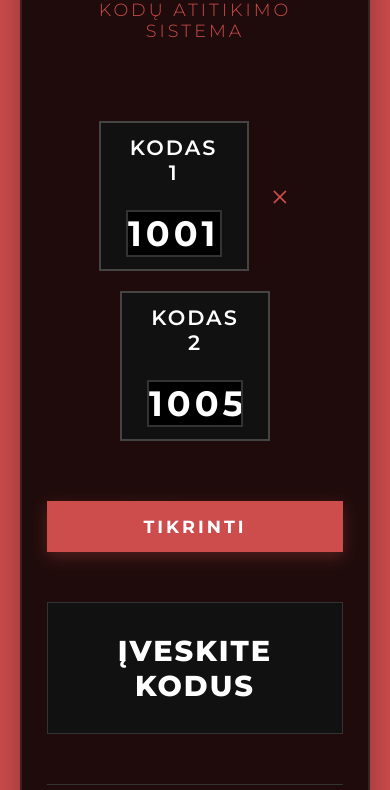
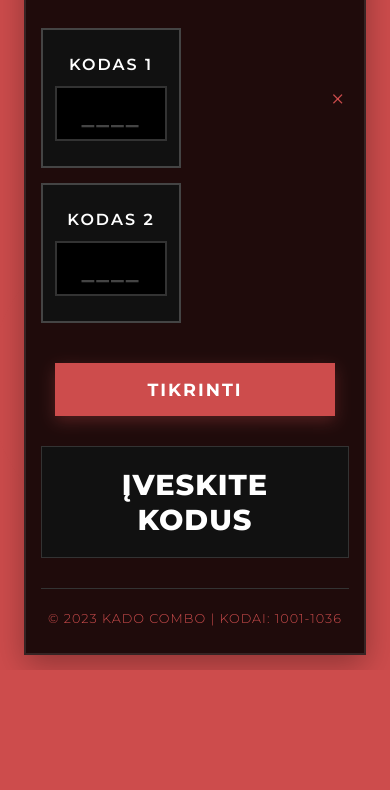
Before and after one commit to D3besis/KADO-COMBO, a plain HTML site: page index.html in a window 390 px wide. Shown: the part 176-966 px from the top of the page. After the commit the page ends 846 px from the top, so only its background shows below. Drawn offline with Linux system fonts and the light colour scheme.

Commit message:
update 2

```diff
--- a/index.html
+++ b/index.html
@@ -22,6 +22,14 @@
             color: #fff;
             font-family: 'Montserrat', sans-serif;
             position: relative;
+            -webkit-tap-highlight-color: transparent;
+        }
+
+        /* iPhone/iPad specific optimizations */
+        @supports (-webkit-touch-callout: none) {
+            body {
+                min-height: -webkit-fill-available;
+            }
         }
 
         /* Minimal background effect */
@@ -53,36 +61,38 @@
         .container {
             background-color: rgba(0, 0, 0, 0.85);
             border-radius: 0;
-            padding: 50px 40px;
+            padding: 40px 30px;
             width: 100%;
             max-width: 650px;
             border: 2px solid rgba(255, 255, 255, 0.1);
             position: relative;
             text-align: center;
             box-shadow: 0 10px 30px rgba(0, 0, 0, 0.3);
+            margin: 20px;
         }
 
         /* Title with Montserrat */
         .title-container {
-            margin-bottom: 60px;
+            margin-bottom: 50px;
             padding-bottom: 20px;
             position: relative;
         }
 
         h1 {
-            font-size: 4rem;
+            font-size: 3.5rem;
             color: #fff;
-            letter-spacing: 4px;
+            letter-spacing: 3px;
             margin-bottom: 15px;
             font-weight: 800;
             text-transform: uppercase;
             text-shadow: 2px 2px 4px rgba(0, 0, 0, 0.5);
+            line-height: 1.2;
         }
 
         .subtitle {
-            font-size: 1.1rem;
+            font-size: 1rem;
             color: #cd4c4c;
-            letter-spacing: 3px;
+            letter-spacing: 2px;
             font-weight: 300;
             text-transform: uppercase;
         }
@@ -92,14 +102,14 @@
             display: flex;
             justify-content: center;
             align-items: center;
-            gap: 40px;
-            margin-bottom: 60px;
+            gap: 30px;
+            margin-bottom: 50px;
             flex-wrap: wrap;
         }
 
         .input-square {
-            width: 200px;
-            height: 200px;
+            width: 190px;
+            height: 190px;
             background-color: #111;
             border: 2px solid #444;
             border-radius: 0;
@@ -107,8 +117,9 @@
             flex-direction: column;
             justify-content: center;
             align-items: center;
-            padding: 25px;
+            padding: 30px 20px;
             transition: all 0.3s ease;
+            position: relative;
         }
 
         .input-square:focus-within {
@@ -117,9 +128,9 @@
         }
 
         .input-label {
-            font-size: 1.3rem;
+            font-size: 1.2rem;
             color: #fff;
-            margin-bottom: 25px;
+            margin-bottom: 20px;
             font-weight: 600;
             letter-spacing: 2px;
             text-transform: uppercase;
@@ -127,17 +138,18 @@
 
         .code-input {
             width: 100%;
-            height: 80px;
+            height: 75px;
             background-color: #000;
             border: 2px solid #333;
             border-radius: 0;
             color: #fff;
-            font-size: 3.2rem;
+            font-size: 2.8rem;
             text-align: center;
             outline: none;
             font-weight: 700;
-            letter-spacing: 8px;
+            letter-spacing: 6px;
             font-family: 'Montserrat', sans-serif;
+            padding: 0 10px;
         }
 
         .code-input:focus {
@@ -145,23 +157,30 @@
             background-color: #111;
         }
 
+        .code-input::placeholder {
+            color: #444;
+            font-size: 2.2rem;
+            letter-spacing: 2px;
+        }
+
         /* Connect symbol */
         .connect-symbol {
             color: #cd4c4c;
-            font-size: 3rem;
+            font-size: 2.8rem;
             font-weight: 300;
+            padding: 0 10px;
         }
 
         /* Button with #cd4c4c color */
         .check-button {
             display: block;
-            margin: 0 auto 50px;
-            padding: 22px 100px;
+            margin: 0 auto 40px;
+            padding: 20px 80px;
             background-color: #cd4c4c;
             color: white;
             border: none;
             border-radius: 0;
-            font-size: 1.5rem;
+            font-size: 1.4rem;
             font-weight: 700;
             cursor: pointer;
             transition: all 0.3s ease;
@@ -169,26 +188,22 @@
             font-family: 'Montserrat', sans-serif;
             text-transform: uppercase;
             box-shadow: 0 5px 15px rgba(205, 76, 76, 0.3);
+            -webkit-appearance: none;
         }
 
-        .check-button:hover {
+        .check-button:hover, .check-button:active {
             background-color: #d85c5c;
-            transform: translateY(-3px);
+            transform: translateY(-2px);
             box-shadow: 0 8px 20px rgba(205, 76, 76, 0.4);
-        }
-
-        .check-button:active {
-            transform: translateY(0);
-            background-color: #b83c3c;
         }
 
         /* Result area */
         .result-area {
             text-align: center;
-            padding: 30px;
+            padding: 25px 20px;
             background-color: #111;
             border: 1px solid #333;
-            min-height: 120px;
+            min-height: 110px;
             display: flex;
             justify-content: center;
             align-items: center;
@@ -196,14 +211,15 @@
         }
 
         .result-text {
-            font-size: 2.8rem;
+            font-size: 2.5rem;
             font-weight: 800;
             letter-spacing: 2px;
-            min-height: 70px;
+            min-height: 60px;
             display: flex;
             align-items: center;
             justify-content: center;
             text-transform: uppercase;
+            padding: 0 10px;
         }
 
         .teisingai {
@@ -217,83 +233,211 @@
 
         /* Footer */
         .footer {
-            margin-top: 50px;
-            padding-top: 25px;
+            margin-top: 40px;
+            padding-top: 20px;
             border-top: 1px solid #333;
             color: #cd4c4c;
-            font-size: 0.9rem;
-            letter-spacing: 2px;
+            font-size: 0.85rem;
+            letter-spacing: 1.5px;
             font-weight: 300;
             text-transform: uppercase;
+            line-height: 1.5;
         }
 
-        /* Responsive */
-        @media (max-width: 768px) {
+        /* iPhone Optimization */
+        @media only screen and (max-width: 768px) {
+            body {
+                padding: 15px;
+                align-items: flex-start;
+                padding-top: 40px;
+                min-height: 100vh;
+                min-height: -webkit-fill-available;
+            }
+
             .container {
-                padding: 40px 25px;
+                padding: 30px 20px;
+                margin: 0;
+                max-width: 95%;
             }
 
             h1 {
-                font-size: 3rem;
+                font-size: 2.8rem;
+                letter-spacing: 2px;
+                margin-bottom: 10px;
+            }
+
+            .subtitle {
+                font-size: 0.9rem;
+                letter-spacing: 1.5px;
+            }
+
+            .input-area {
+                gap: 20px;
+                margin-bottom: 40px;
             }
 
             .input-square {
-                width: 170px;
-                height: 170px;
+                width: 160px;
+                height: 160px;
+                padding: 25px 15px;
+            }
+
+            .input-label {
+                font-size: 1.1rem;
+                margin-bottom: 15px;
             }
 
             .code-input {
-                font-size: 2.5rem;
-                height: 70px;
-                letter-spacing: 6px;
+                height: 65px;
+                font-size: 2.4rem;
+                letter-spacing: 5px;
+                padding: 0 8px;
+            }
+
+            .code-input::placeholder {
+                font-size: 1.8rem;
+            }
+
+            .connect-symbol {
+                font-size: 2.2rem;
+                padding: 0 5px;
+            }
+
+            .check-button {
+                padding: 18px 50px;
+                font-size: 1.2rem;
+                letter-spacing: 2px;
+                width: 100%;
+                max-width: 300px;
+                margin-bottom: 30px;
+            }
+
+            .result-area {
+                padding: 20px 15px;
+                min-height: 90px;
+            }
+
+            .result-text {
+                font-size: 2rem;
+                letter-spacing: 1px;
+                padding: 0 8px;
+            }
+
+            .footer {
+                font-size: 0.8rem;
+                letter-spacing: 1px;
+                margin-top: 30px;
+            }
+        }
+
+        /* Small phones */
+        @media only screen and (max-width: 480px) {
+            .container {
+                padding: 25px 15px;
+            }
+
+            h1 {
+                font-size: 2.2rem;
+            }
+
+            .subtitle {
+                font-size: 0.8rem;
+            }
+
+            .input-square {
+                width: 140px;
+                height: 140px;
+                padding: 20px 12px;
+            }
+
+            .input-label {
+                font-size: 1rem;
+                margin-bottom: 12px;
+            }
+
+            .code-input {
+                height: 55px;
+                font-size: 2rem;
+                letter-spacing: 4px;
+                padding: 0 6px;
+            }
+
+            .code-input::placeholder {
+                font-size: 1.6rem;
             }
 
             .input-area {
-                gap: 30px;
+                gap: 15px;
+                flex-direction: row;
+                justify-content: space-between;
+            }
+
+            .connect-symbol {
+                font-size: 1.8rem;
+                padding: 0 3px;
             }
 
             .check-button {
-                padding: 18px 60px;
-                font-size: 1.3rem;
+                padding: 16px 30px;
+                font-size: 1.1rem;
+                max-width: 280px;
             }
 
             .result-text {
-                font-size: 2.2rem;
+                font-size: 1.8rem;
             }
         }
 
-        @media (max-width: 480px) {
+        /* Very small phones (iPhone SE, etc) */
+        @media only screen and (max-width: 375px) {
             .input-square {
-                width: 150px;
-                height: 150px;
+                width: 125px;
+                height: 125px;
+                padding: 18px 10px;
             }
 
             .code-input {
-                font-size: 2.2rem;
-                height: 60px;
-                letter-spacing: 4px;
+                height: 50px;
+                font-size: 1.8rem;
+                letter-spacing: 3px;
+            }
+
+            .code-input::placeholder {
+                font-size: 1.4rem;
+            }
+
+            h1 {
+                font-size: 2rem;
+            }
+
+            .result-text {
+                font-size: 1.6rem;
+            }
+        }
+
+        /* Landscape orientation for phones */
+        @media only screen and (max-height: 600px) and (orientation: landscape) {
+            body {
+                align-items: flex-start;
+                padding-top: 20px;
+            }
+
+            .container {
+                padding: 20px;
+                max-width: 90%;
+            }
+
+            .title-container {
+                margin-bottom: 30px;
             }
 
             h1 {
                 font-size: 2.5rem;
             }
 
-            .input-area {
-                gap: 20px;
-            }
-
-            .connect-symbol {
-                font-size: 2.5rem;
-            }
-
-            .check-button {
-                padding: 15px 40px;
-                font-size: 1.1rem;
-                width: 100%;
-            }
-
-            .result-text {
-                font-size: 1.8rem;
+            .input-square {
+                width: 140px;
+                height: 140px;
             }
         }
     </style>
@@ -311,7 +455,7 @@
         <div class="input-area">
             <div class="input-square">
                 <div class="input-label">KODAS 1</div>
-                <input type="text" class="code-input" id="code1" maxlength="4" placeholder="1001">
+                <input type="text" class="code-input" id="code1" maxlength="4" placeholder="____">
             </div>
 
             <div class="connect-symbol">
@@ -320,7 +464,7 @@
 
             <div class="input-square">
                 <div class="input-label">KODAS 2</div>
-                <input type="text" class="code-input" id="code2" maxlength="4" placeholder="1005">
+                <input type="text" class="code-input" id="code2" maxlength="4" placeholder="____">
             </div>
         </div>
 
@@ -340,46 +484,70 @@
     </div>
 
     <script>
-        // Define valid code pairs
+        // Define valid code pairs (86 positive pairs - both directions)
         const validPairs = new Set([
-            "1001-1005", "1001-1006", "1001-1014",
-            "1002-1006", "1002-1007", "1002-1014",
-            "1003-1022", "1003-1016",
-            "1004-1001", "1004-1005", "1004-1014",
-            "1005-1001", "1005-1004", "1005-1014", "1005-1023",
-            "1006-1002", "1006-1023", "1006-1014", "1006-1001",
-            "1007-1023", "1007-1019",
-            "1008-1018", "1008-1014",
-            "1009-1034", "1009-1032",
-            "1010-1014", "1010-1033",
-            "1011-1015", "1011-1012", "1011-1030", "1011-1013",
-            "1012-1011", "1012-1015", "1012-1013",
-            "1013-1012", "1013-1011",
-            "1014-1001", "1014-1002", "1014-1004", "1014-1005",
-            "1014-1010", "1014-1008", "1014-1026",
-            "1015-1027",
-            "1016-1003", "1016-1031",
-            "1017-1018", "1017-1008",
-            "1018-1008", "1018-1017",
-            "1019-1035",
-            "1020-1022", "1020-1021",
-            "1021-1022",
-            "1022-1020", "1022-1021", "1022-1003",
-            "1023-1024", "1023-1035", "1023-1005", "1023-1006",
-            "1023-1007", "1023-1030",
-            "1024-1023", "1024-1015",
-            "1025-1026", "1025-1014",
-            "1026-1027", "1026-1025", "1026-1028", "1026-1014",
-            "1027-1015",
-            "1028-1026", "1028-1027", "1028-1015",
-            "1029-1030", "1029-1015",
-            "1030-1029", "1030-1011", "1030-1023",
-            "1031-1016", "1031-1015", "1031-1027",
-            "1032-1034", "1032-1009",
-            "1033-1010",
-            "1034-1009", "1034-1032",
-            "1035-1019", "1035-1023",
-            "1036-1015", "1036-1011"
+            "1001-1005", "1005-1001",
+            "1001-1006", "1006-1001",
+            "1001-1014", "1014-1001",
+            "1002-1006", "1006-1002",
+            "1002-1007", "1007-1002",
+            "1002-1014", "1014-1002",
+            "1003-1022", "1022-1003",
+            "1003-1016", "1016-1003",
+            "1004-1001", "1001-1004",
+            "1004-1005", "1005-1004",
+            "1004-1014", "1014-1004",
+            "1005-1023", "1023-1005",
+            "1005-1014", "1014-1005",
+            "1006-1023", "1023-1006",
+            "1006-1014", "1014-1006",
+            "1007-1023", "1023-1007",
+            "1007-1019", "1019-1007",
+            "1008-1018", "1018-1008",
+            "1008-1014", "1014-1008",
+            "1009-1034", "1034-1009",
+            "1009-1032", "1032-1009",
+            "1010-1014", "1014-1010",
+            "1010-1033", "1033-1010",
+            "1011-1015", "1015-1011",
+            "1011-1012", "1012-1011",
+            "1011-1030", "1030-1011",
+            "1011-1013", "1013-1011",
+            "1012-1015", "1015-1012",
+            "1012-1013", "1013-1012",
+            "1013-1012", "1012-1013",
+            "1014-1010", "1010-1014",
+            "1014-1026", "1026-1014",
+            "1015-1027", "1027-1015",
+            "1016-1031", "1031-1016",
+            "1017-1018", "1018-1017",
+            "1017-1008", "1008-1017",
+            "1019-1035", "1035-1019",
+            "1020-1022", "1022-1020",
+            "1020-1021", "1021-1020",
+            "1021-1022", "1022-1021",
+            "1022-1021", "1021-1022",
+            "1023-1024", "1024-1023",
+            "1023-1035", "1035-1023",
+            "1023-1030", "1030-1023",
+            "1024-1015", "1015-1024",
+            "1025-1026", "1026-1025",
+            "1025-1014", "1014-1025",
+            "1026-1027", "1027-1026",
+            "1026-1028", "1028-1026",
+            "1027-1015", "1015-1027",
+            "1028-1015", "1015-1028",
+            "1029-1030", "1030-1029",
+            "1029-1015", "1015-1029",
+            "1030-1029", "1029-1030",
+            "1031-1015", "1015-1031",
+            "1031-1027", "1027-1031",
+            "1032-1034", "1034-1032",
+            "1033-1010", "1010-1033",
+            "1034-1009", "1009-1034",
+            "1035-1019", "1019-1035",
+            "1036-1015", "1015-1036",
+            "1036-1011", "1011-1036"
         ]);
 
         // Get DOM elements
@@ -416,12 +584,11 @@
                 return;
             }
 
-            // Create pair string in both possible orders
-            const pair1 = `${code1}-${code2}`;
-            const pair2 = `${code2}-${code1}`;
+            // Create pair string
+            const pair = `${code1}-${code2}`;
 
             // Check if pair is valid
-            const isValid = validPairs.has(pair1) || validPairs.has(pair2);
+            const isValid = validPairs.has(pair);
 
             // Update result
             if (isValid) {
@@ -484,11 +651,10 @@
         // Initialize
         window.addEventListener('DOMContentLoaded', () => {
             checkBtn.addEventListener('click', checkCodes);
+        });
 
-            // Set initial example
-            code1Input.value = '1001';
-            code2Input.value = '1005';
-        });
+        // iPhone/iPad touch optimization
+        document.addEventListener('touchstart', function() {}, {passive: true});
     </script>
 </body>
 </html>
```
